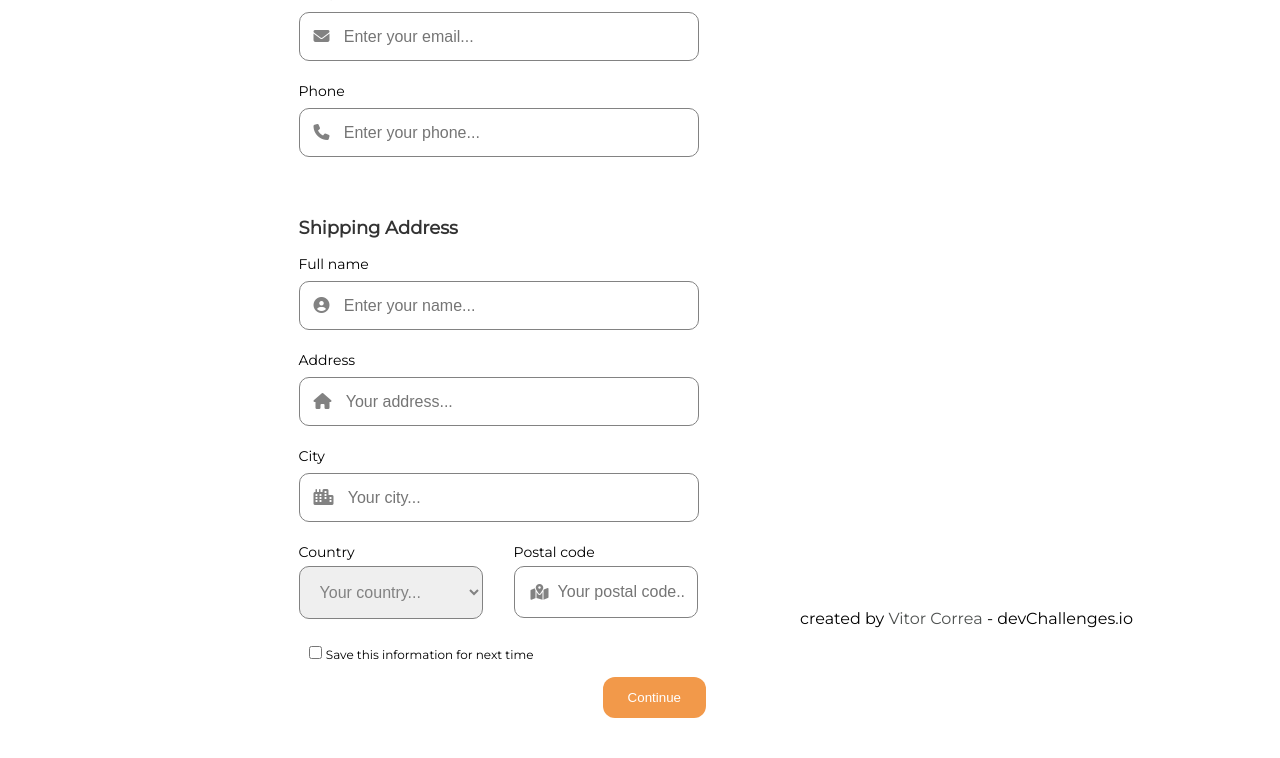
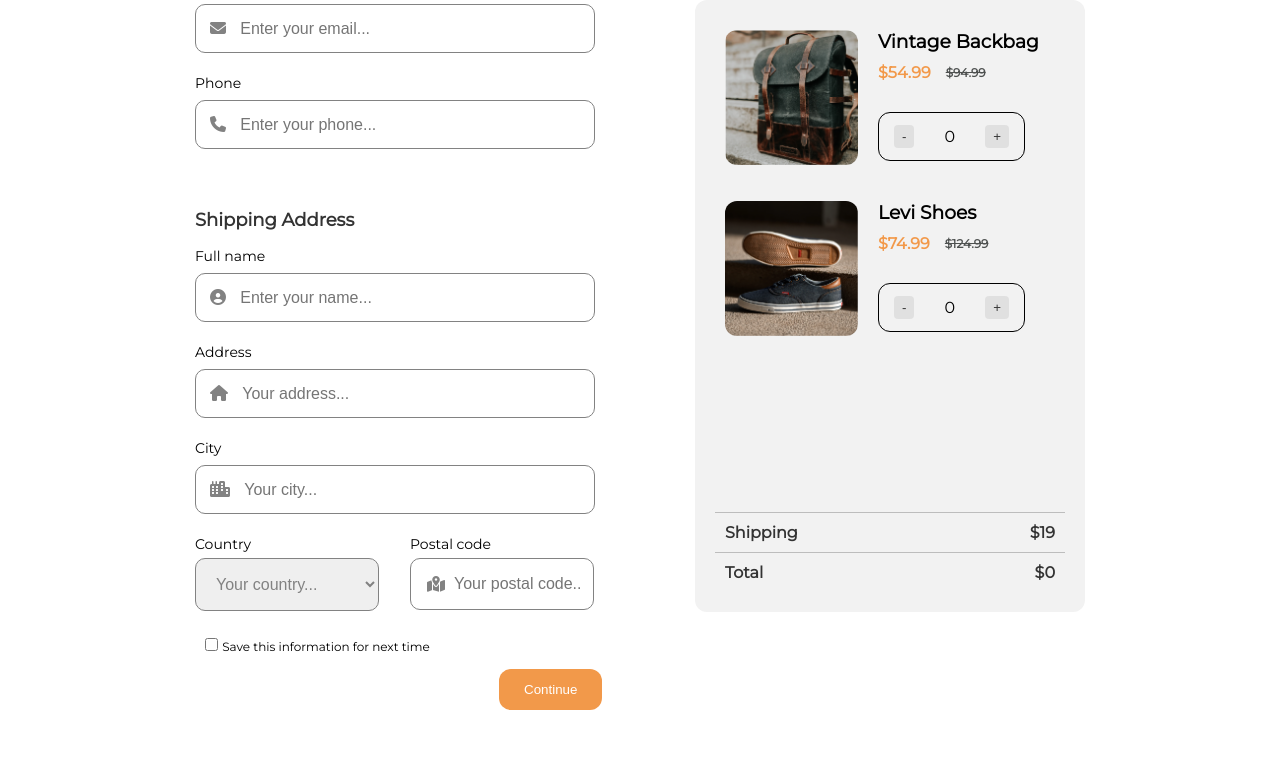
Before and after one commit to VitorCorrea98/Project-Page-Master, a plain HTML site: page index.html in a window 1280 px wide. Shown: the part 162-920 px from the top of the page. Drawn offline with Linux system fonts and the light colour scheme.

Commit message:
Update style.css

```diff
--- a/style.css
+++ b/style.css
@@ -4,22 +4,23 @@
     box-sizing: border-box;
 }
 
-body{
-    display: grid;
-    grid-template-columns: 0.5fr 0.6fr  0.6fr 0.3fr;
-    grid-gap: 70px;
-    padding-top: 70px;
-    font-family: "Montserrat", sans-serif;
-
-}
-
 h1{
     color: #4E5150;
     font-size: 36px;
     font-weight: 600;
+    display: flex;
+    padding-top: 20px ;
+    margin-left: 25.7%;
 }
 
 main{
+    display: grid;
+    grid-template-columns: 0.5fr 0.6fr  0.6fr 0.3fr;
+    grid-gap: 70px;
+    font-family: "Montserrat", sans-serif;
+}
+
+.form{
     grid-column: 2;
 }
 
@@ -156,6 +157,28 @@ aside img{
     padding-left: 20px;
 }
 
+.count-area{
+    display: flex;
+    margin: 20px 30px ;
+    border: 1px solid;
+    border-radius: 12px;
+    align-items: center;
+    margin-left: auto;
+    padding: 12px 15px;
+    justify-content: space-between;
+}
+
+
+.count-area button{
+    padding: 4px 8px;
+    border-radius: 4px;
+    border: none;
+    background: #E0E0E0;
+    color: #363636;;
+    cursor: pointer;
+
+}
+
 .money{
     padding: 10px 0;
     display: flex;
@@ -182,7 +205,7 @@ aside img{
 .payment{
     display: flex;
     flex-direction: column;
-    margin-top: 95px;
+    margin-top: 150px;
     color: #333333;
     font-weight: 600;
 }
@@ -195,12 +218,10 @@ aside img{
 }
 
 footer{
-
-    position: absolute;
+    display: flex;
     justify-content: center;
     margin-top: 100px;
-    bottom: 10px;
-    left: 800px;
+
 }
 
 footer a{
```
